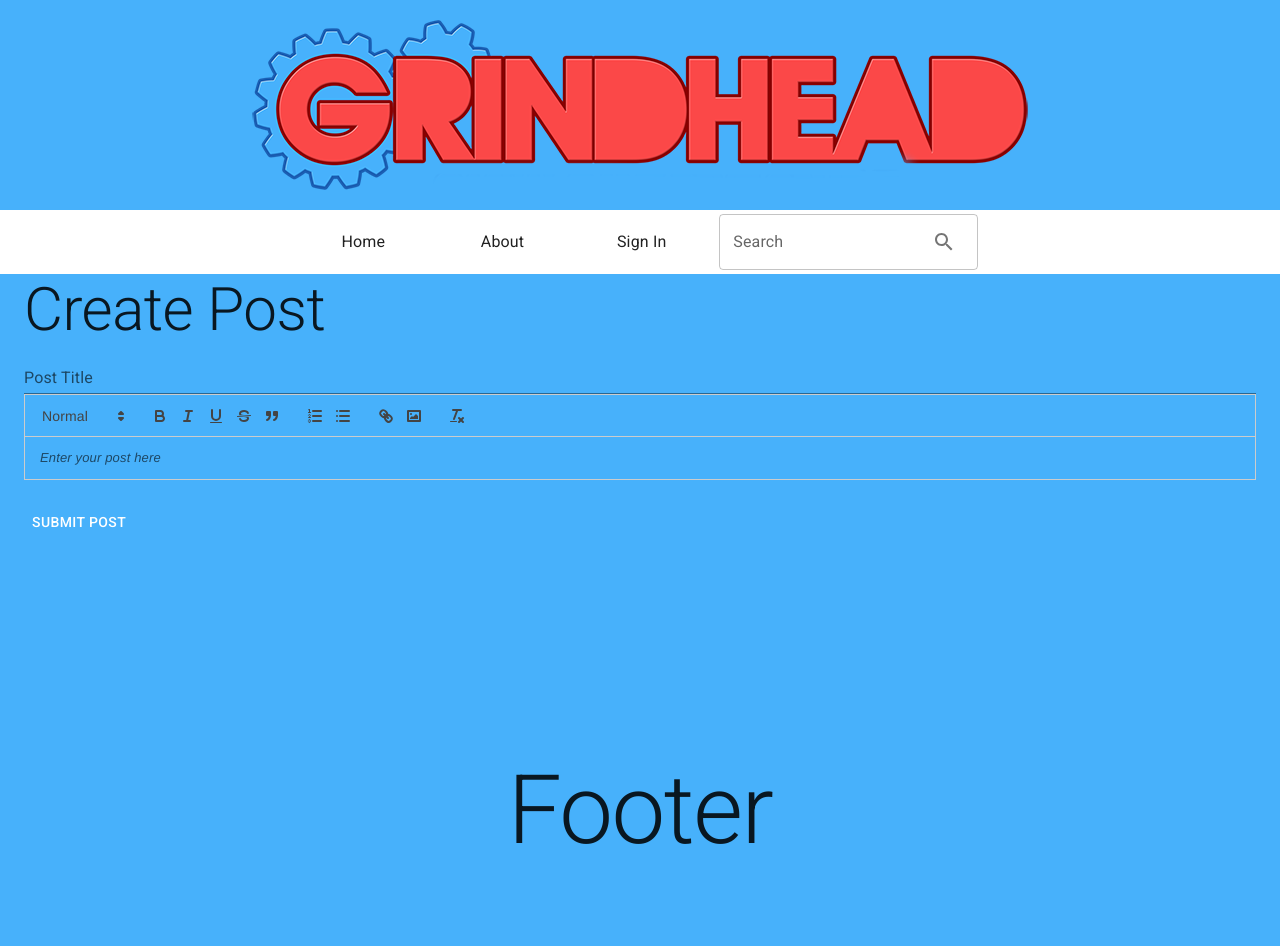
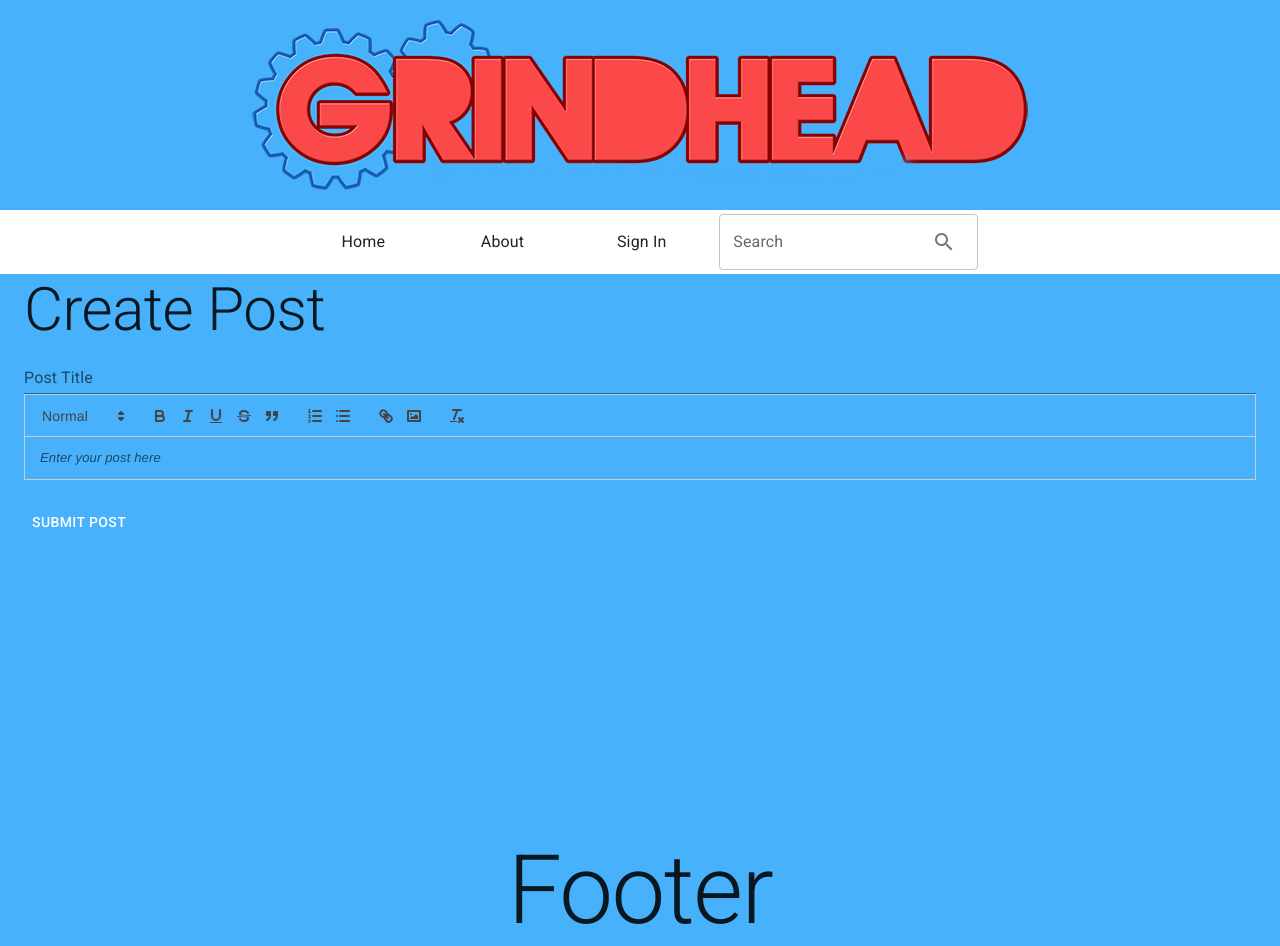
Before and after one commit to Grindhead/Portfolio, a React (Create React App) app: page /create-post in a window 1280 px wide. Before the commit the page ends 914 px from the top, so only its background shows below. Built offline with nearby package versions, Linux system fonts and the light colour scheme.

Commit message:
added flex box column for better positioning

```diff
--- a/src/App/App.css
+++ b/src/App/App.css
@@ -1,7 +1,11 @@
 #content {
-  min-height: 60vh;
+  flex: 70%;
+  min-height: 70%;
 }
 
 #main {
   min-width: 320px;
+  display: flex;
+  flex-direction: column;
+  height: 100%;
 }
--- a/src/App/Components/Footer/Footer.css
+++ b/src/App/Components/Footer/Footer.css
@@ -1,4 +1,4 @@
 footer {
   text-align: center;
-  min-height: 20vh;
+  flex: 10%;
 }
--- a/src/App/Components/Header/Header.css
+++ b/src/App/Components/Header/Header.css
@@ -1,6 +1,6 @@
 header {
   text-align: center;
-  min-height: 20vh;
+  flex: 20%;
 }
 
 .logo {
--- a/src/index.css
+++ b/src/index.css
@@ -2,8 +2,10 @@
 @tailwind components;
 @tailwind utilities;
 
+html,
 body {
   margin: 0;
+  height: 100%;
   font-family: -apple-system, BlinkMacSystemFont, "Segoe UI", "Roboto", "Oxygen",
     "Ubuntu", "Cantarell", "Fira Sans", "Droid Sans", "Helvetica Neue",
     sans-serif;
@@ -15,3 +17,7 @@ code {
   font-family: source-code-pro, Menlo, Monaco, Consolas, "Courier New",
     monospace;
 }
+
+#root {
+  height: 100%;
+}
```
